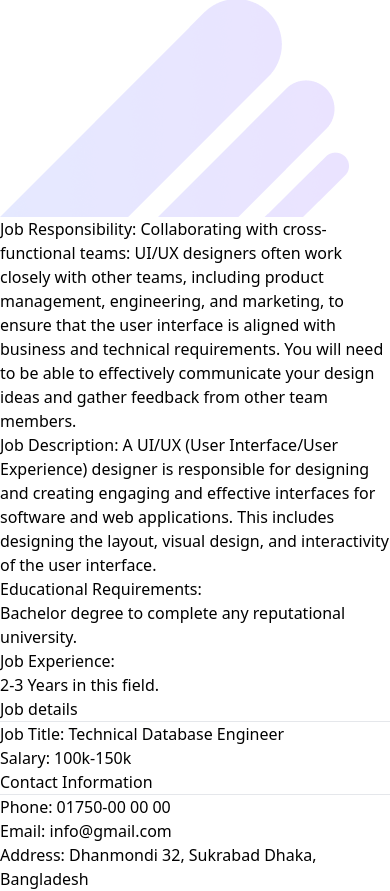
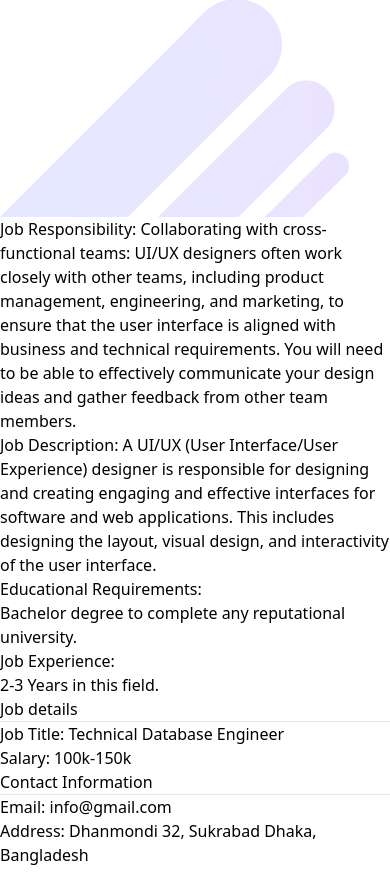
Before and after one commit to mustafijul/Assignment-09, a React (Vite) app: page /job/1 in a window 390 px wide. Shown: the part 354-1245 px from the top of the page. After the commit the page ends 1221 px from the top, so only its background shows below. Built offline with nearby package versions, Linux system fonts and the light colour scheme.

Commit message:
jobs phone section done

```diff
--- a/src/Statistics.jsx
+++ b/src/Statistics.jsx
@@ -76,11 +76,7 @@ const Statistics = () => {
           </p>
           <p className="mt-4 mb-2">Contact Information </p>
           <hr className="border-1 border-black" />
-          {jobs.contact_information ? (
-            <p>Phone: {jobs.contact_information.phone}</p>
-          ) : (
-            <p>Phone: null</p>
-          )}
+        {/* jons section phone number */}
           {jobs.contact_information ? (
             <p>Email: {jobs.contact_information.email}</p>
           ) : (
```
